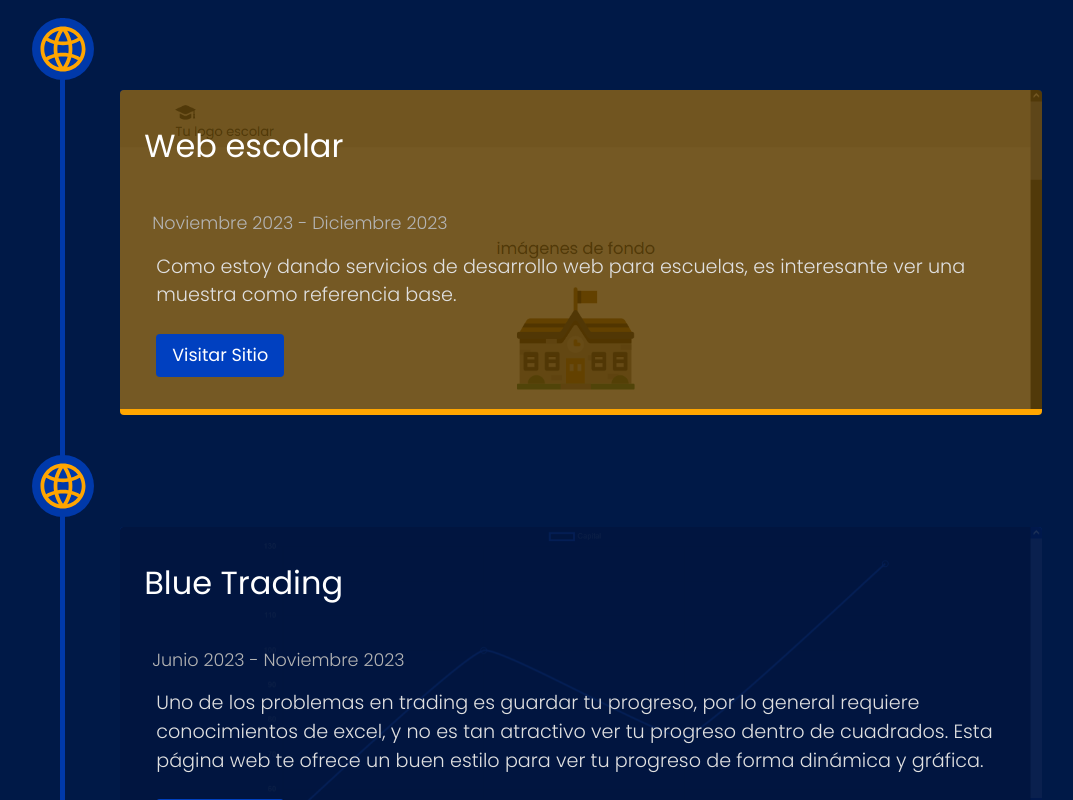
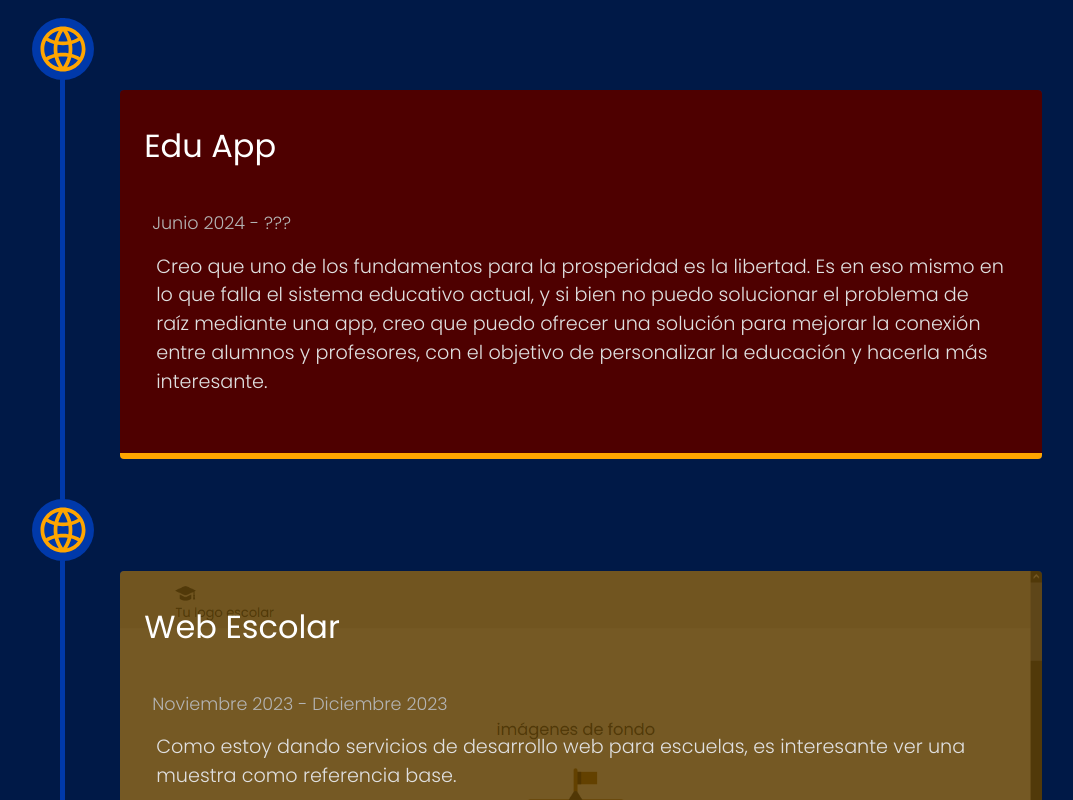
Before and after one commit to AlanTyping/Personal-website, a Next.js app: page / in a window 1280 px wide. Shown: the part 1600-2400 px from the top of the page, without its empty margins (59-1132 px from the left). Built offline with nearby package versions, Linux system fonts and the light colour scheme.

Commit message:
new proyect

```diff
--- a/app/projects/components/timeline/data.ts
+++ b/app/projects/components/timeline/data.ts
@@ -5,15 +5,15 @@ import flash from '../../assets/flash.png';
 import speed from '../../assets/speed.png';
 
 export const projects = [
-    //  {
-    //     name: "Next one",
-    //     descripcion: "Let's build it together",
-    //     icon: web,
-    //     date: '??? - ???',
-    //     color: 'bg-[#9b650086]'
-    // },
     {
-        name: "Web escolar",
+        name: "Edu App",
+        descripcion: "Creo que uno de los fundamentos para la prosperidad es la libertad. Es en eso mismo en lo que falla el sistema educativo actual, y si bien no puedo solucionar el problema de raíz mediante una app, creo que puedo ofrecer una solución para mejorar la conexión entre alumnos y profesores, con el objetivo de personalizar la educación y hacerla más interesante.",
+        icon: web,
+        date: 'Junio 2024 - ???',
+        color: 'bg-[#4e0000]'
+    },
+    {
+        name: "Web Escolar",
         descripcion: "Como estoy dando servicios de desarrollo web para escuelas, es interesante ver una muestra como referencia base.",
         icon: web,
         date: 'Noviembre 2023 - Diciembre 2023',
@@ -42,7 +42,7 @@ export const projects = [
     },
     {
         name: "Flash Typing",
-        descripcion: "Web app creada para mejorar mis skills con el framework React.js. Si tenes curiosidad sobre tus palabras/minuto en el teclado, este es un test que te puede hacer pasar un buen tiempo (Sólo para pc).",
+        descripcion: "Web app desarrollada para mejorar mis skills con el framework React.js. Si tenes curiosidad sobre tus palabras/minuto en el teclado, este es un test que te puede hacer pasar un buen tiempo (Sólo para pc).",
         icon: web,
         date: 'Octubre 2022 - Noviembre 2022',
         link: 'https://flashtyping.netlify.app/',
```
